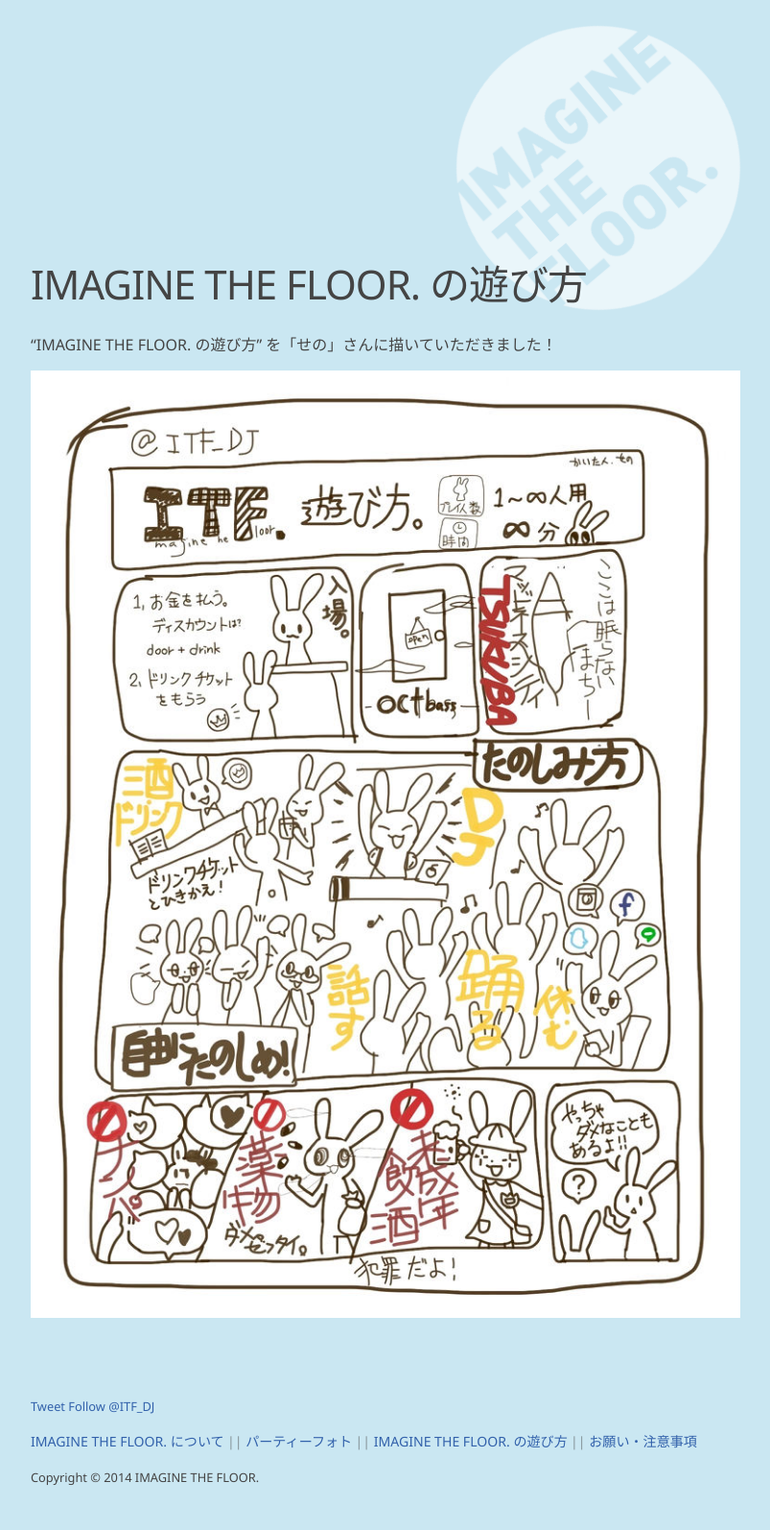
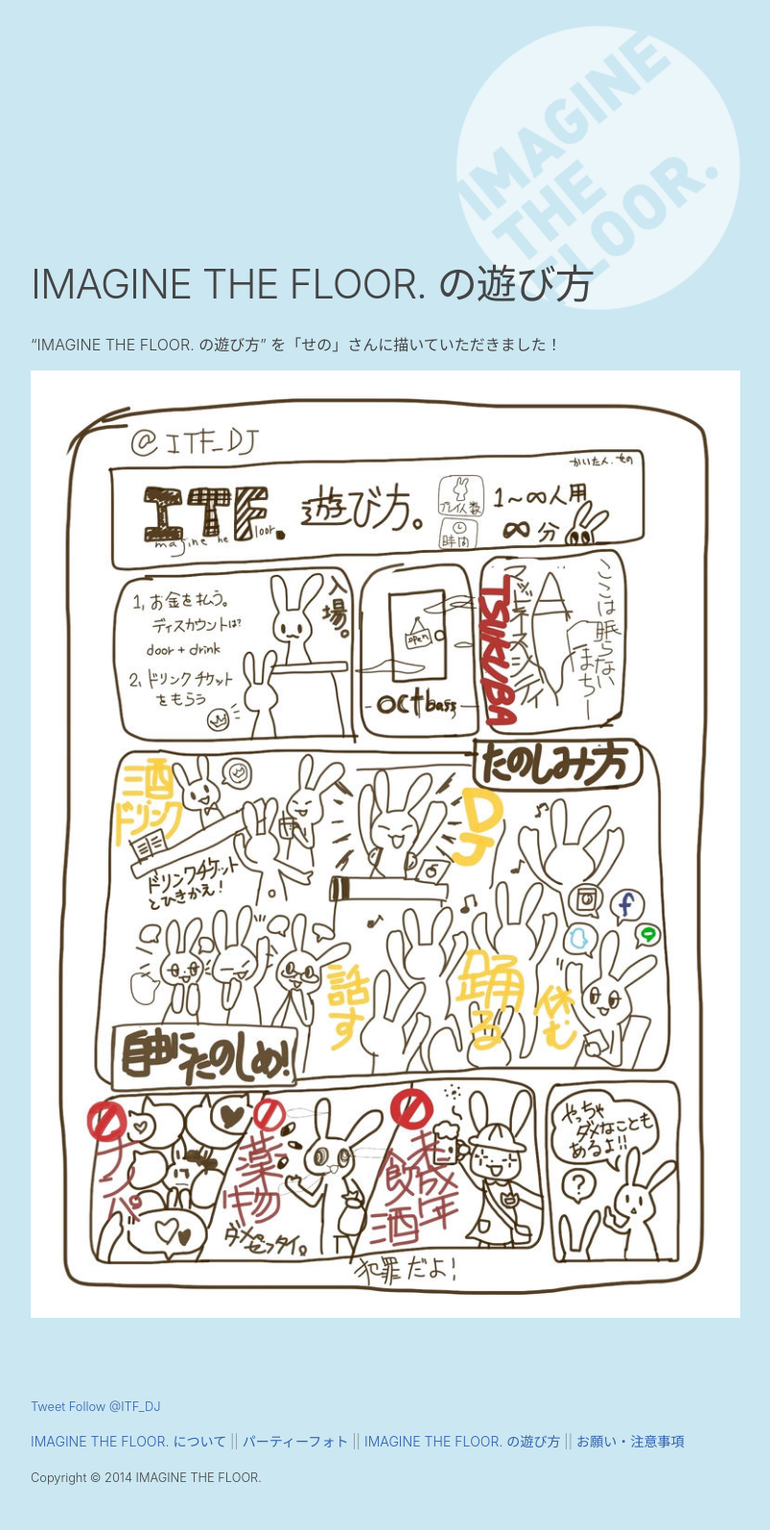
Before and after one commit to ITFDJ/itfdj.github.io, a Jekyll site: the page built from howtoitf.md, in a window 1280 px wide. Shown: the whole page at 96% size, without its empty margins (238-1041 px from the left). Built offline with Jekyll 4.4.1, drawn with Linux system fonts in a browser that asks for light colours; comment, search, counter and statistics services are not loaded.

Commit message:
update $base-font-family

```diff
--- a/css/main.scss
+++ b/css/main.scss
@@ -6,7 +6,7 @@
 
 
 // Our variables
-$base-font-family: "HelveticaNeue-Light", "Hiragino Sans", "Hiragino Kaku Gothic Pro", "Segoe UI", "SegoeUI", Arial, Meiryo, Roboto,  Helvetica, sans-serif;
+$base-font-family: -apple-system, BlinkMacSystemFont, "Avenir Next", "HelveticaNeue-Light", "Hiragino Sans", "Hiragino Kaku Gothic Pro", "Segoe UI", "SegoeUI", Arial, Meiryo, Roboto, Helvetica, sans-serif;
 $base-font-size:   16px;
 $small-font-size:  $base-font-size * 0.875;
 $base-line-height: 1.5;
```
